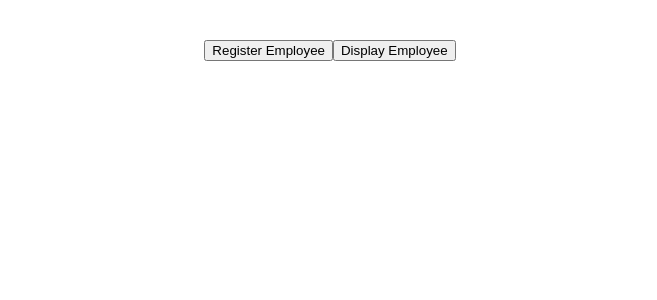
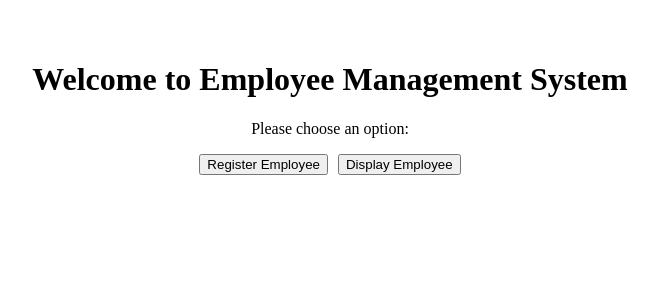
Before and after one commit to sajal-shrivastava/EMSFrontend, a React (Vite) app: page / in a window 1280 px wide. Shown: the top 300 px of the page, without its empty margins (310-967 px from the left). Built offline with nearby package versions, Linux system fonts and the light colour scheme.

Commit message:
EMS-101 Fixed css and display bugs

```diff
--- a/src/components/DisplayEmployee.jsx
+++ b/src/components/DisplayEmployee.jsx
@@ -54,14 +54,19 @@ const navigate = useNavigate();
 
 
   return (
+    <>
+    <h2>Employee List</h2>
     <div>
-      <h2>Employee List</h2>
       <select onChange={handleLocationChange} value={selectLocation}>
         <option value="">Select Location</option>
         {[...uniqueLocations].map(location => (
           <option key={location} value={location}>{location}</option>
         ))}
       </select>
+    </div>
+     <div>
+
+
       <table border="1" cellPadding="8">
         <thead>
           <tr>
@@ -80,7 +85,7 @@ const navigate = useNavigate();
               <td>{emp.lastName}</td>
               <td>{emp.location}</td>
                 <td>
-                    <button onClick={() => handleEdit(emp.emplId)}>Edit</button>
+                    <button onClick={() => handleEdit(emp.emplId)} style={{ marginRight: '10px' }}>Edit</button>
                     <button onClick={() => handleDelete(emp.emplId)}>Delete</button>
                 </td>
             </tr>
@@ -88,6 +93,7 @@ const navigate = useNavigate();
         </tbody>
       </table>
     </div>
+    </>
   );
 };
 
--- a/src/components/EmployeRegistration.jsx
+++ b/src/components/EmployeRegistration.jsx
@@ -22,6 +22,12 @@ export default function EmployeeRegistration() {
         createEmployee(employeeDetails)
             .then(response => {
                 alert('Employee created successfully:');
+                setEmployeeDetails({
+            emplId: '',
+            firstName: '',
+            lastName: '',
+            location: ''
+        });
             })
             .catch(error => {
               if(error.response && error.response.status === 400) {
@@ -30,13 +36,10 @@ export default function EmployeeRegistration() {
                 alert('There was an error creating the employee');
               }
             });
+    };
 
-        setEmployeeDetails({
-            emplId: '',
-            firstName: '',
-            lastName: '',
-            location: ''
-        });
+    const handleBack = () => {
+        window.history.back();
     };
 
   return (
@@ -65,6 +68,7 @@ export default function EmployeeRegistration() {
         <br />
         <button type="submit">Register</button>
       </form>
+      <button onClick={handleBack}>Back to home</button>
     </div>
   );
 }
--- a/src/components/HomePage.jsx
+++ b/src/components/HomePage.jsx
@@ -6,7 +6,9 @@ export default function HomePage() {
 
   return (
     <>
-      <button onClick={() => navigate('/register')}>Register Employee</button>
+      <h1>Welcome to Employee Management System</h1>
+      <p>Please choose an option:</p>
+      <button onClick={() => navigate('/register')} style={{ marginRight: '10px' }}>Register Employee</button>
       <button onClick={() => navigate('/display')}>Display Employee</button>
     </>
   );
```
